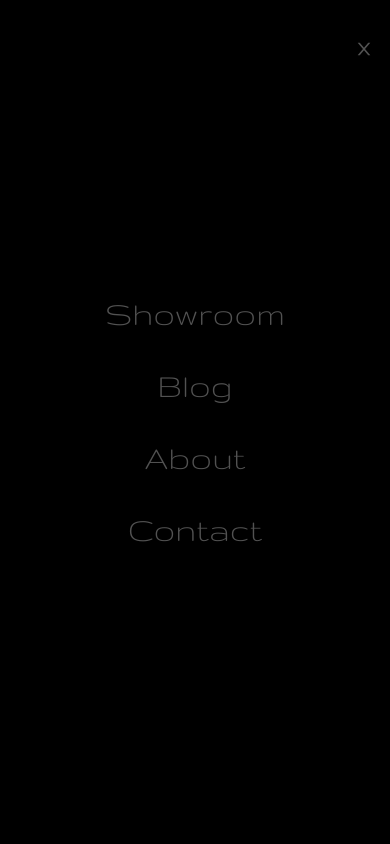
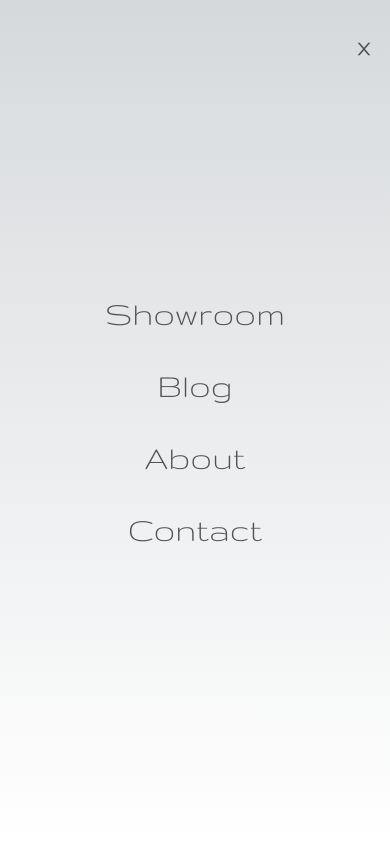
Before and after one commit to felixk00/WebApp, a Next.js app in the folder frontend/mafilms/: page / in a window 390 px wide. Both pictures are taken after a click on the element 364 px from the left and 48 px from the top of the page. Shown: the top 844 px of the page. Built offline with nearby package versions, Linux system fonts and the light colour scheme.

Commit message:
Mobile menu styling + Refactoring code

```diff
--- a/frontend/mafilms/src/components/navbar.tsx
+++ b/frontend/mafilms/src/components/navbar.tsx
@@ -10,6 +10,10 @@ import styles from "../styles/utils.module.css";
 const Navbar = () => {
   const [nav, setNav] = useState(false);
   const [border, setBorder] = useState("");
+
+  const mobileMenuClassName = `${styles.colors} sm:hidden absolute top-0 left-0 right-0 bottom-0 flex flex-col justify-center items-center w-full h-screen text-center ease-in duration-300`;
+  const mobileMenuVisibleClassName = `${mobileMenuClassName} opacity-100 transform translate-x-0`;
+  const mobileMenuHiddenClassName = `${mobileMenuClassName} opacity-0 transform -translate-x-full`;
 
   const handleNav = () => {
     setNav(!nav);
@@ -48,13 +52,12 @@ const Navbar = () => {
         <div onClick={handleNav} className="block sm:hidden z-10">
           {nav ? <AiOutlineClose size={20} /> : <AiOutlineMenu size={20} />}
         </div>
+
         {/* Mobile Menu */}
         <div
-          className={`${
-            nav
-              ? "sm:hidden absolute top-0 left-0 right-0 bottom-0 flex flex-col justify-center items-center w-full h-screen bg-black text-center opacity-100 transform translate-x-0 ease-in duration-300"
-              : "sm:hidden absolute top-0 left-0 right-0 bottom-0 flex flex-col justify-center items-center w-full h-screen bg-black text-center opacity-0 transform -translate-x-full ease-in duration-300"
-          }`}
+          className={
+            nav ? mobileMenuVisibleClassName : mobileMenuHiddenClassName
+          }
         >
           <ul>
             {mainLinks.map((link) => (
--- a/frontend/mafilms/src/styles/utils.module.css
+++ b/frontend/mafilms/src/styles/utils.module.css
@@ -58,3 +58,11 @@
     rgb(var(--background-end-rgb)) 1200px
   );
 }
+
+.colors {
+  background: linear-gradient(
+    to bottom,
+    rgb(var(--background-start-rgb)),
+    rgb(var(--background-end-rgb))
+  );
+}
```
